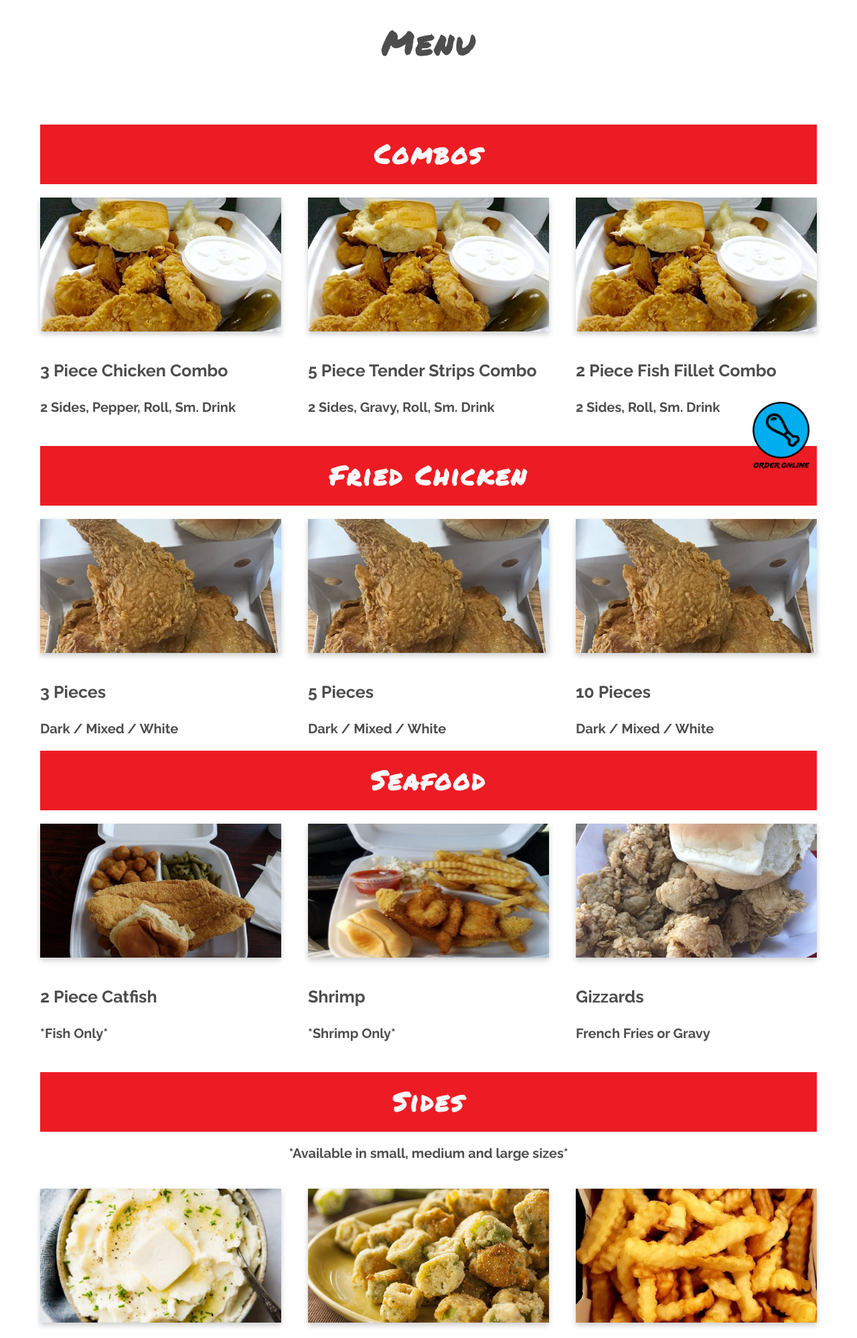
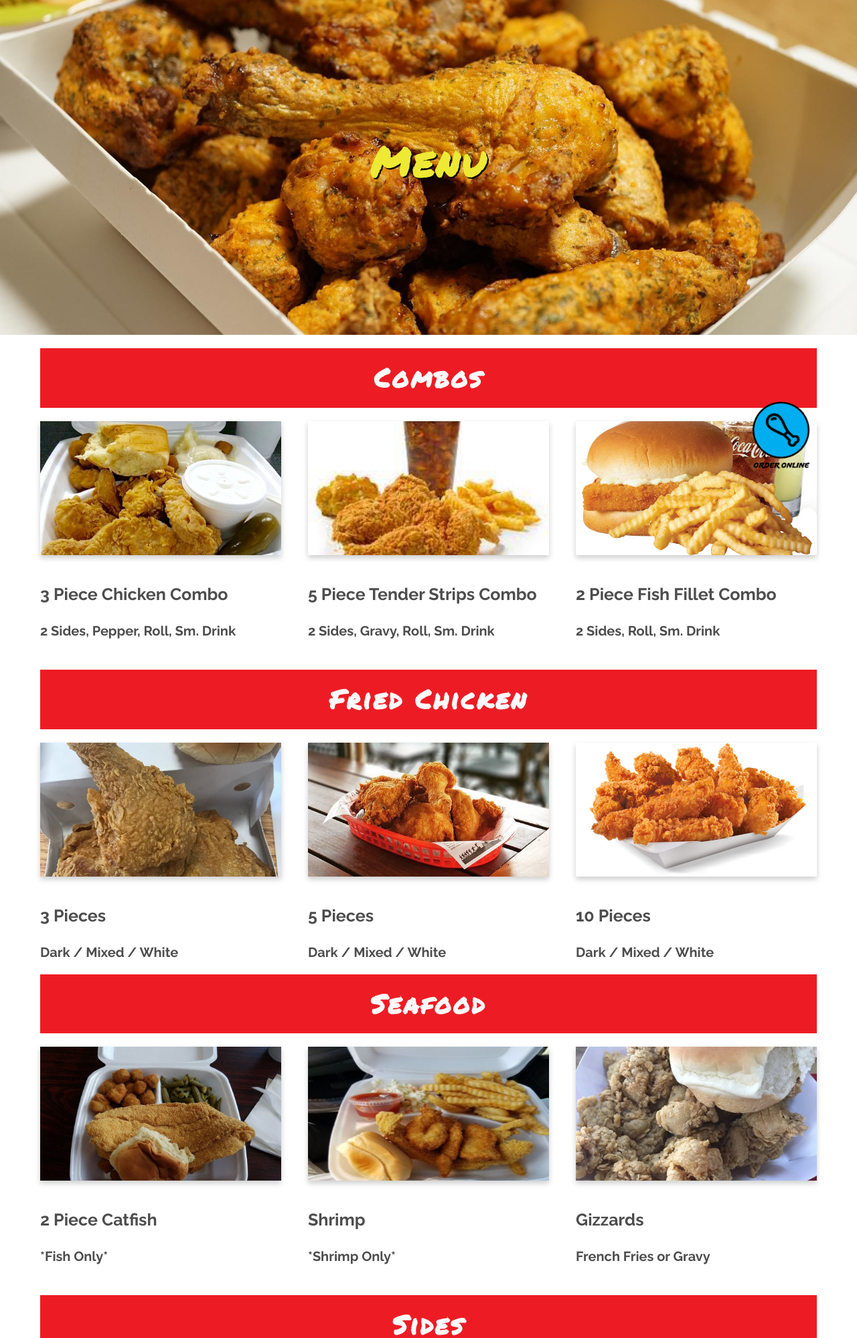
Before and after one commit to MattNovis/Term-Project, a PHP site: page /menu.php in a window 1280 px wide; the page is wider, and only the part inside the window is pictured. Shown: the part 60-2058 px from the top of that part at 67% size. Run offline with PHP 8.4, Linux system fonts and the light colour scheme; some libraries are stand-ins or nearby versions.

Commit message:
MORE CHANGES

```diff
--- a/Website/menu.php
+++ b/Website/menu.php
@@ -19,11 +19,15 @@ include ('shared.php');
 
     <main>
         <a href="https://www.doordash.com/store/lisa's-chicken-arlington-46816/" target="_blank"><div class="order_online"></div></a>
-
+        <div class="container-fluid"> <!-- HERO COMPONENT -->
+            <div class="row">
+                <div class="hero-img" id="menuhero">
+                    <div class="hero-txt" id="storetext">
+                        <h1>Menu</h1>
+                    </div>
+                </div>
+            </div>
         <div class="container">
-            <div class="menu-page-title">
-                <h1>Menu</h1>
-            </div>
             <div class="category-title">
                 <h2>Combos</h2>
             </div>
@@ -38,7 +42,7 @@ include ('shared.php');
 
                 </div>
                 <div class="col-md-6 col-lg-4">
-                        <img src="img/tenders-combo.jpg">
+                        <img src="img/chicken_combo2.jpg">
                         <div class="sub-category-title">
                             <h4>5 Piece Tender Strips Combo</h4>
                             <p>2 Sides, Gravy, Roll, Sm. Drink</p>
@@ -46,7 +50,7 @@ include ('shared.php');
 
                 </div>
                 <div class="col-md-6 col-lg-4">
-                        <img src="img/tenders-combo.jpg">
+                        <img src="img/chicken_combo3.jpg">
                         <div class="sub-category-title">
                             <h4>2 Piece Fish Fillet Combo</h4>
                             <p>2 Sides, Roll, Sm. Drink</p>
@@ -69,7 +73,7 @@ include ('shared.php');
 
                 </div>
                 <div class="col-sm-12 col-md-6 col-lg-4">
-                        <img src="img/fried-chicken-2.jpg">
+                        <img src="img/chicken5.jpg">
                         <div class="sub-category-title">
                             <h4>5 Pieces</h4>
                             <p>Dark / Mixed / White</p>
@@ -77,7 +81,7 @@ include ('shared.php');
 
                 </div>
                 <div class="col-sm-12 col-md-6 col-lg-4">
-                        <img src="img/fried-chicken-2.jpg">
+                        <img src="img/chicken10.jpg">
                         <div class="sub-category-title">
                             <h4>10 Pieces</h4>
                             <p>Dark / Mixed / White</p>
```
Also changed, not shown: Website/about.php (+6 -4 lines), Website/img/chicken10.jpg (added), Website/img/chicken5.jpg (added), Website/img/chicken_combo2.jpg (added), Website/img/chicken_combo3.jpg (added).
